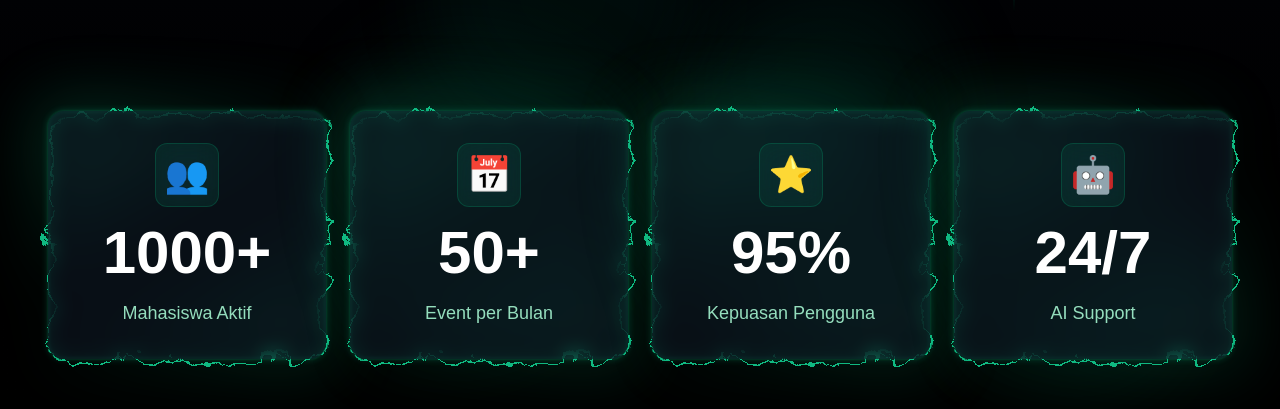
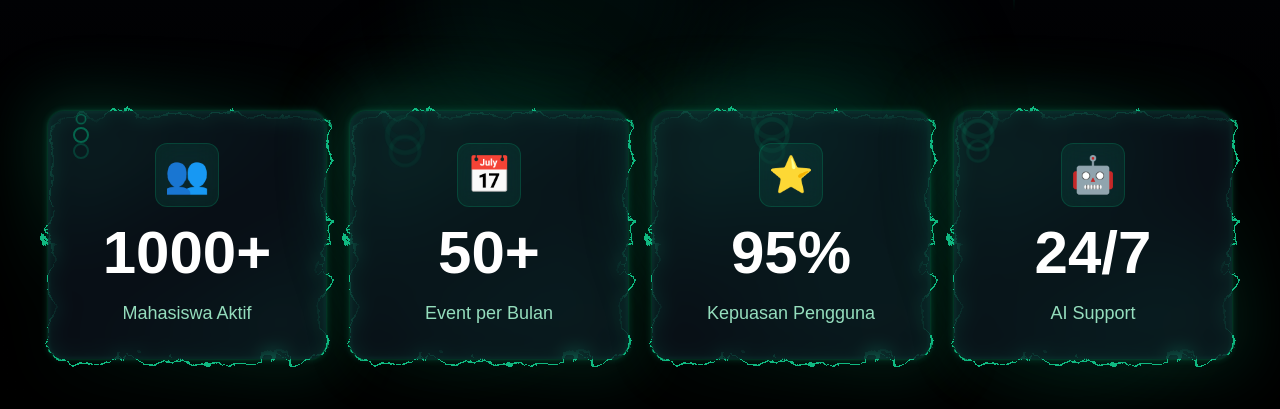
Before and after one commit to faisalganteng1265/AI-Campus, a Next.js app: page / in a window 1280 px wide. Shown: the part 1573-1982 px from the top of the page. Built offline with nearby package versions, Linux system fonts and the light colour scheme.

Commit message:
Add rain drop animation effect to StatItem component in FeaturesSection. Introduced state management for rain drops and implemented CSS animations for visual impact during interactions.

```diff
--- a/components/FeaturesSection.tsx
+++ b/components/FeaturesSection.tsx
@@ -14,6 +14,7 @@ interface StatItemProps {
 function StatItem({ end, label, suffix = '', icon }: StatItemProps) {
   const [count, setCount] = useState(0);
   const [isVisible, setIsVisible] = useState(false);
+  const [rainDrops, setRainDrops] = useState<Array<{ id: number; x: number }>>([]);
   const ref = useRef<HTMLDivElement>(null);
 
   useEffect(() => {
@@ -58,6 +59,23 @@ function StatItem({ end, label, suffix = '', icon }: StatItemProps) {
     return () => clearInterval(timer);
   }, [isVisible, end]);
 
+  // Rain drop effect on box - synchronized with background rain
+  useEffect(() => {
+    const addRainDrop = () => {
+      const id = Date.now();
+      const x = Math.random() * 100;
+      setRainDrops((prev) => [...prev, { id, x }]);
+
+      setTimeout(() => {
+        setRainDrops((prev) => prev.filter((drop) => drop.id !== id));
+      }, 1000);
+    };
+
+    // More frequent drops to match background rain (every 0.5-1.5 seconds)
+    const interval = setInterval(addRainDrop, 500 + Math.random() * 1000);
+    return () => clearInterval(interval);
+  }, []);
+
   return (
     <div ref={ref} className="group hover:-translate-y-1 transition-all duration-300">
       <ElectricBorder
@@ -68,7 +86,22 @@ function StatItem({ end, label, suffix = '', icon }: StatItemProps) {
         className="h-full"
         style={{ borderRadius: '1rem' }}
       >
-        <div className="relative bg-gray-900/50 backdrop-blur-sm rounded-2xl p-8 h-full">
+        <div className="relative bg-gray-900/50 backdrop-blur-sm rounded-2xl p-8 h-full overflow-hidden">
+          {/* Rain drops hitting the box */}
+          {rainDrops.map((drop) => (
+            <div key={drop.id} className="absolute top-0" style={{ left: `${drop.x}%` }}>
+              {/* Water drop */}
+              <div className="w-1 h-3 bg-emerald-400 rounded-full animate-drop-fall" />
+
+              {/* Ripple effect on impact */}
+              <div className="absolute top-0 left-1/2 -translate-x-1/2">
+                <div className="w-4 h-4 border-2 border-emerald-400/60 rounded-full animate-ripple" />
+                <div className="w-4 h-4 border-2 border-emerald-400/40 rounded-full animate-ripple" style={{ animationDelay: '0.1s' }} />
+                <div className="w-4 h-4 border-2 border-emerald-400/20 rounded-full animate-ripple" style={{ animationDelay: '0.2s' }} />
+              </div>
+            </div>
+          ))}
+
           <div className="absolute inset-0 bg-gradient-to-br from-emerald-500/5 to-transparent rounded-2xl opacity-0 group-hover:opacity-100 transition-opacity duration-300"></div>
 
           <div className="relative z-10 text-center space-y-4">
@@ -480,6 +513,36 @@ export default function FeaturesSection() {
           }
         }
 
+        @keyframes drop-fall {
+          0% {
+            transform: translateY(-20px);
+            opacity: 1;
+          }
+          100% {
+            transform: translateY(0);
+            opacity: 0;
+          }
+        }
+
+        @keyframes ripple {
+          0% {
+            transform: scale(0);
+            opacity: 1;
+          }
+          100% {
+            transform: scale(3);
+            opacity: 0;
+          }
+        }
+
+        :global(.animate-drop-fall) {
+          animation: drop-fall 0.3s ease-out forwards;
+        }
+
+        :global(.animate-ripple) {
+          animation: ripple 0.6s ease-out forwards;
+        }
+
         .blob-1 {
           border-radius: 30% 70% 70% 30% / 30% 30% 70% 70%;
           filter: blur(40px);
```
